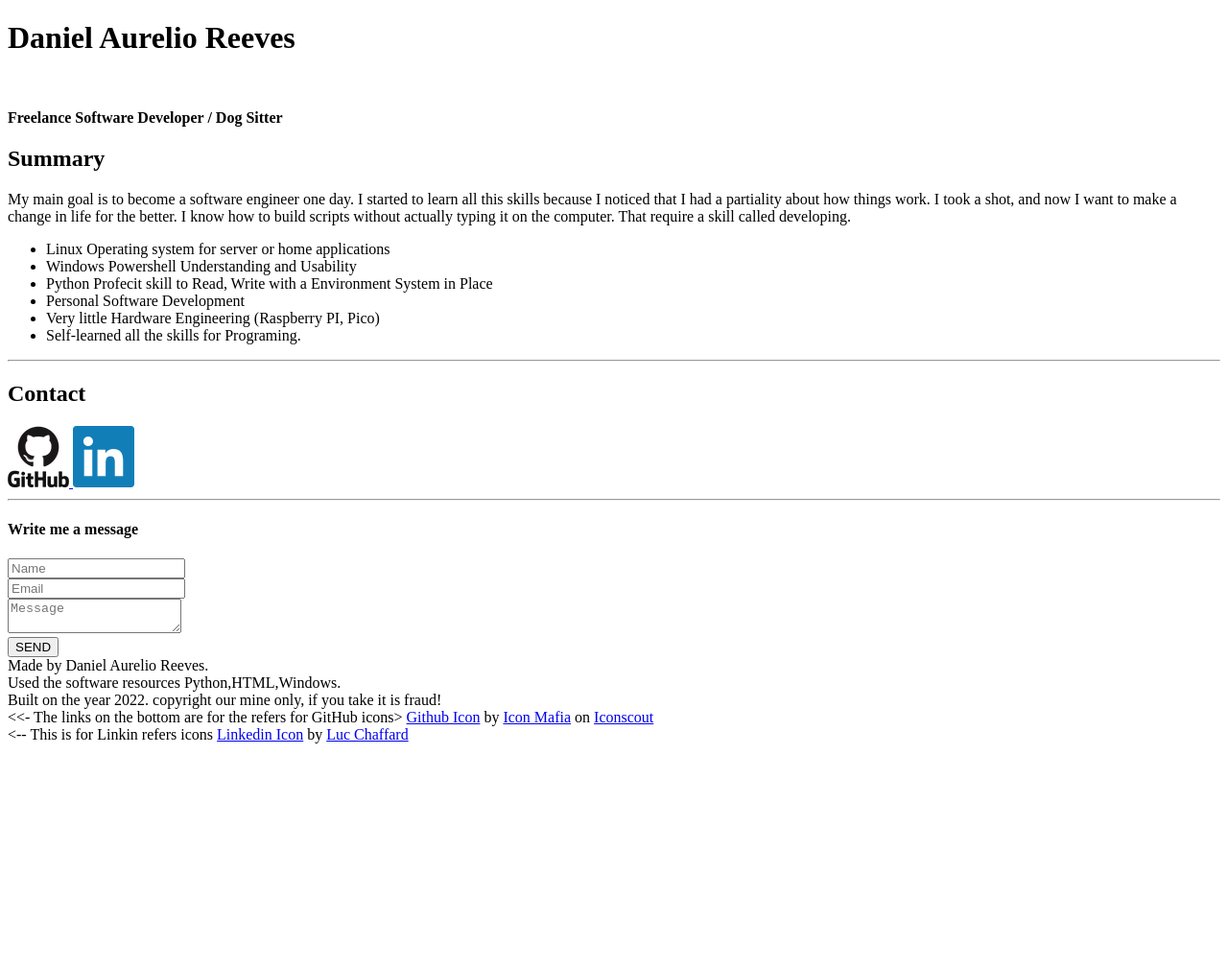
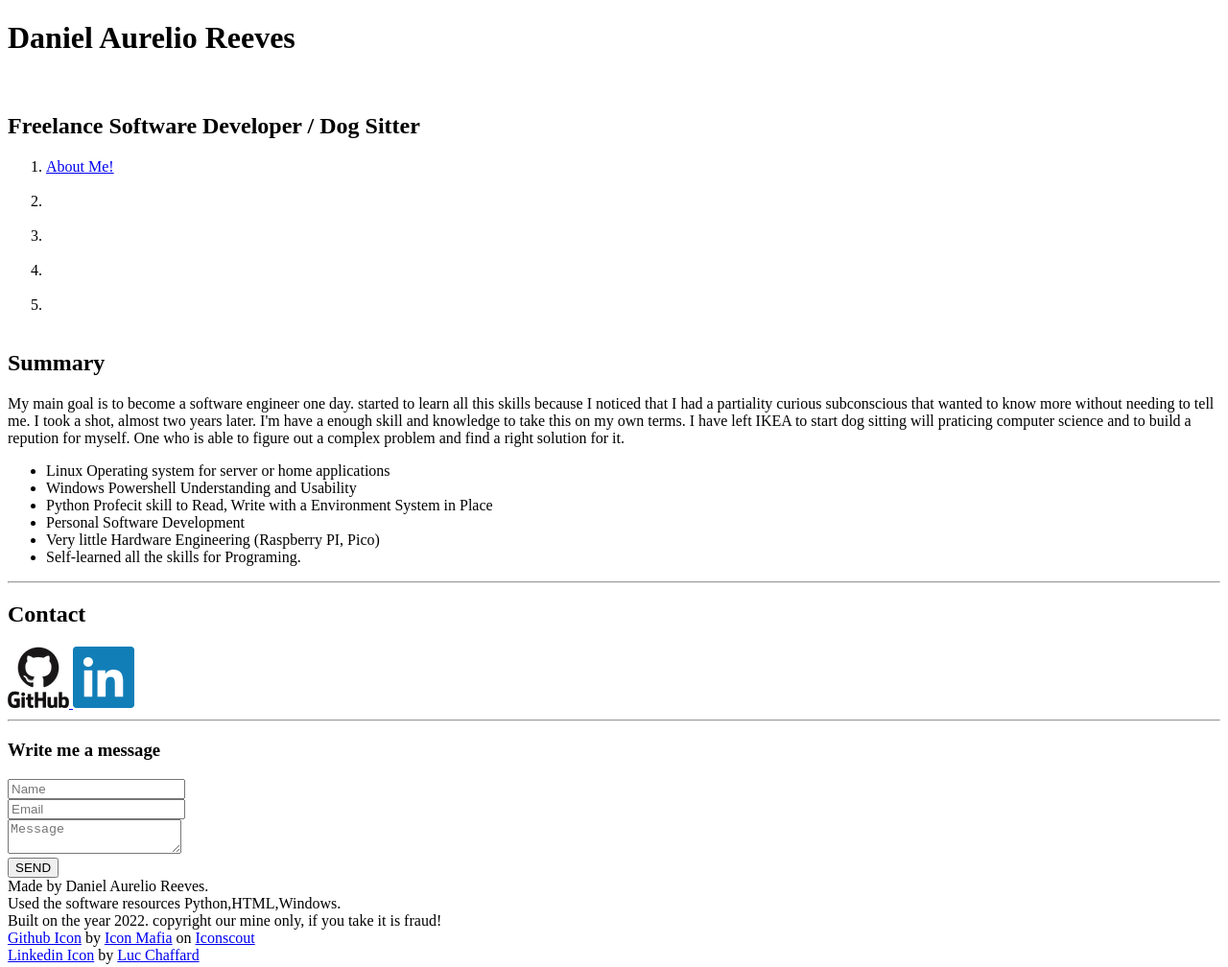
Before and after one commit to Reeves999/Resume-Website, a plain HTML site: page index.html in a window 1280 px wide. Shown: the whole page at 96% size. Before the commit the page ends 800 px from the top, so only its background shows below. Drawn offline with Linux system fonts and the light colour scheme.

Commit message:
Much more updates
This updates are for the frame of the website and the contests of the
page.
I did my best on what the links of each page would look like. I do need
to work on this a little bit more. I will take a little break after
this.

```diff
--- a/index.html
+++ b/index.html
@@ -2,25 +2,30 @@
 <html lang="en" dir="ltr">
   <head>
     <meta charset="utf-8">
-    <meta name="viewpoint" content="width=device-width, initial-scale=1.0">
+    <meta name="viewpoint" content="width=device-width, initial-scale=1.5">
     <meta name="author" content="Daniel Aurelio Reeves">
     <meta name="description" content="This is the main page for info about Daniel Aurelio Reeves. More like a resume that is more in depth">
     <title>Main Website for Daniel Reeves</title>
   </head>
   <body>
     <header>
-      <h1><style media="screen">
-        </style>Daniel Aurelio Reeves</h1><br>
-      <p><strong>Freelance Software Developer / Dog Sitter</strong></p>
+      <h1>Daniel Aurelio Reeves</h1><br>
+      <h2>Freelance Software Developer / Dog Sitter</h2>
+      <nav>
+        <ol>
+          <li class='Summary'><a href="#">About Me!</a></li><br>
+          <li></li><br>
+          <li></li><br>
+          <li></li><br>
+          <li></li><br>
+      </nav>
     </header>
-  <div class='Summary'
-    <header>
+    <main>
+        <section>
+            <article class="">
                 <h2>Summary</h2>
-    </header>
                 <p>
-    My main goal is to become a software engineer one day. I started to learn all this skills because I noticed that I
-had a partiality about how things work. I took a shot, and now I want to make a change in life for the better.
-I know how to build scripts without actually typing it on the computer. That require a skill called developing.
+                My main goal is to become a software engineer one day. started to learn all this skills because I noticed that I had a partiality curious subconscious that wanted to know more without needing to tell me. I took a shot, almost two years later. I'm have a enough skill and knowledge to take this on my own terms. I have left IKEA to start dog sitting will praticing computer science and to build a repution for myself. One who is able to figure out a complex problem and find a right solution for it.
             </p>
             <ul>
                 <li>Linux Operating system for server or home applications</li>
@@ -29,22 +34,22 @@ I know how to build scripts without actually typing it on the computer. That req
                 <li>Personal Software Development</li>
                 <li>Very little Hardware Engineering (Raspberry PI, Pico)</li>
                 <li>Self-learned all the skills for Programing.</li>
-
-    </ul><hr/>
-    </div>
-    <div class="Contact/Links"
-      <header>
+            </ul>
+            <hr/>
+        </section>
+        <section>
+        <div class="Contact/Links">
             <h2>Contact</h2>
-      </header>
             <a href="https://github.com/Reeves999" target="_parent">
-        <img src="github.png" alt="The cat siting within a black cricle.">
+                <img src="github.png" alt="GitHub Logo">
             </a>
             <a href="https://Linkedin.com/in/daniel-r-61a5b11a1" target="_self">
                 <img src="linkedin.png"
-          alt="A Symbol of a lowercase i and n."></a><hr/>
-
+                alt="Linkedin Iogo"></a><hr/>
             </div>
-    <h4>Write me a message</h4>
+        </section>
+        <section>
+    <h3>Write me a message</h3>
 
 		    <form>
 				<input placeholder="Name"/><br>
@@ -52,19 +57,22 @@ I know how to build scripts without actually typing it on the computer. That req
 				<textarea placeholder="Message" required ></textarea><br>
 				<input type="submit" value="SEND"/>
 			</form>
+        </article>
+    </section>
+</main>
 </body>
 <footer>
     Made by Daniel Aurelio Reeves.<br>
     Used the software resources Python,HTML,Windows.<br>
     Built on the year 2022. copyright our mine only, if you take it
     is fraud!<br>
-    <<- The links on the bottom are for the refers for GitHub icons>
+    <!-- The links on the bottom are for the refers for GitHub icons -->
     <a href="https://iconscout.com/icons/github" target="_blank">Github Icon</a>
     by
     <a href="https://iconscout.com/contributors/icon-mafia">Icon Mafia</a>
     on
     <a href="https://iconscout.com">Iconscout</a><br>
-    <-- This is for Linkin refers icons
+    <!-- This is for Linkedin refers icons -->
     <a href="https://iconscout.com/icons/linkedin" target="_blank">Linkedin Icon</a>
     by
     <a href="https://iconscout.com/contributors/luc-chaffard" target="_blank">Luc Chaffard</a>
```
Lines whose indentation alone changed are shown as unchanged.
